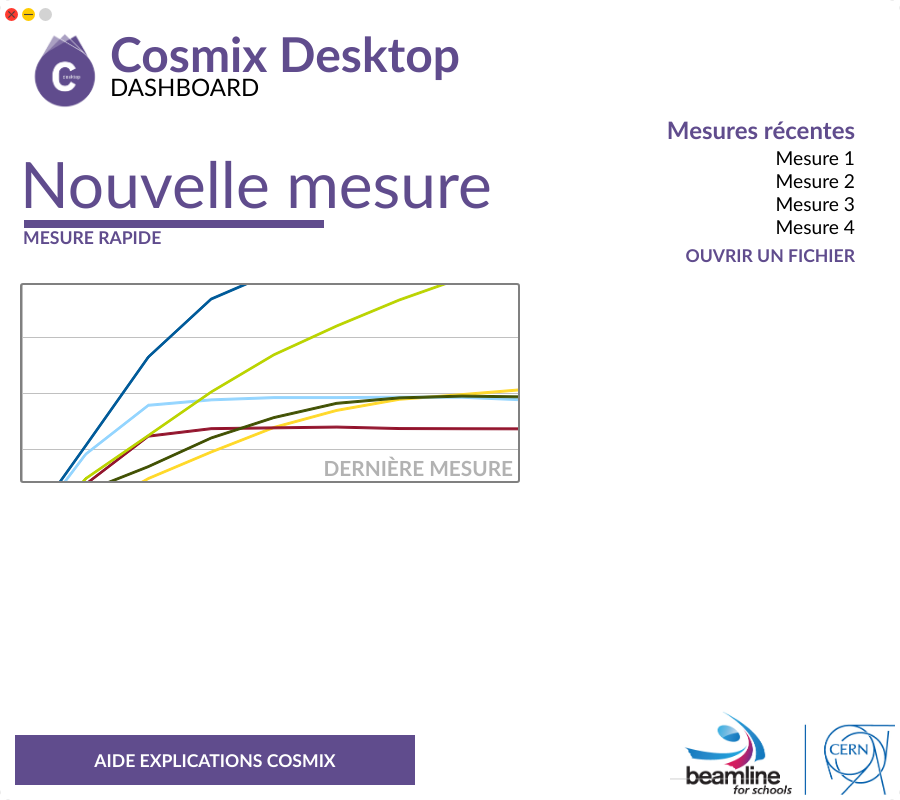
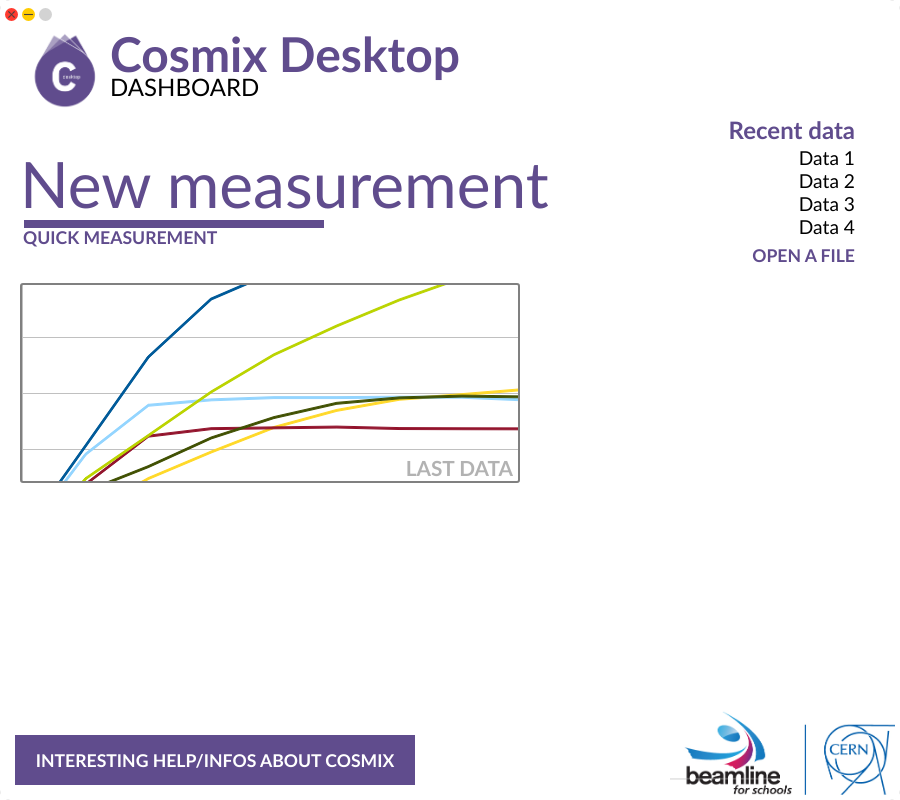
Before and after one commit to louneskmt/cosmix-desktop, an Electron app: page pages/dashboard.html in a window 900 px wide. Drawn offline with nearby package versions, Linux system fonts and the light colour scheme; no server answers.

Commit message:
Translation to English ;)

```diff
--- a/js/livepanel.js
+++ b/js/livepanel.js
@@ -42,7 +42,7 @@
         bindto: '#speedGraph',
         data: {
           columns: [
-            ['Vitesse', 0]
+            ['Speed', 0]
           ]
         },
         grid: {
@@ -92,7 +92,7 @@
         averageObject.speedArray.push(speed);
         var pointsToHide = averageObject.speedArray.length>10?1:0; // Déplace le graphique d'un point à partir de 10 valeurs
         speedGraph.flow({
-            columns: [["Vitesse", speed]],
+            columns: [["Speed", speed]],
             length: pointsToHide // ==> Enlever x points pour afficher la nouvelle valeur
         })
 
--- a/pages/dashboard.html
+++ b/pages/dashboard.html
@@ -29,28 +29,28 @@
 
       <section>
         <div id="nouvelleMesure">
-          <h3>Nouvelle mesure</h3>
+          <h3>New measurement</h3>
           <div id="ligne"></div>
-          <button class="invisible_bg">Mesure rapide</button>
+          <button class="invisible_bg">Quick measurement</button>
 
           <div id="graph">
-            <h4>Dernière mesure</h4>
+            <h4>Last data</h4>
           </div>
         </div>
 
         <aside id="recents">
-          <h3>Mesures récentes</h3>
+          <h3>Recent data</h3>
           <ul>
-            <li>Mesure 1</li>
-            <li>Mesure 2</li>
-            <li>Mesure 3</li>
-            <li>Mesure 4</li>
+            <li>Data 1</li>
+            <li>Data 2</li>
+            <li>Data 3</li>
+            <li>Data 4</li>
           </ul>
-          <button class="invisible_bg">Ouvrir un fichier</button>
+          <button class="invisible_bg">Open a file</button>
         </aside>
       </section>
 
-      <button class="heavy aide">Aide explications Cosmix</button>
+      <button class="heavy aide">Interesting help/infos about Cosmix</button>
 
       <a href="http://beamline-for-schools.web.cern.ch" target="_blank"><img
           src="../sprites/BeamlineCERN_logo.JPG" alt="Logo CERN" id="logo_cern"
```
Also changed, not shown: pages/livepanel.html (+4 -4 lines).
